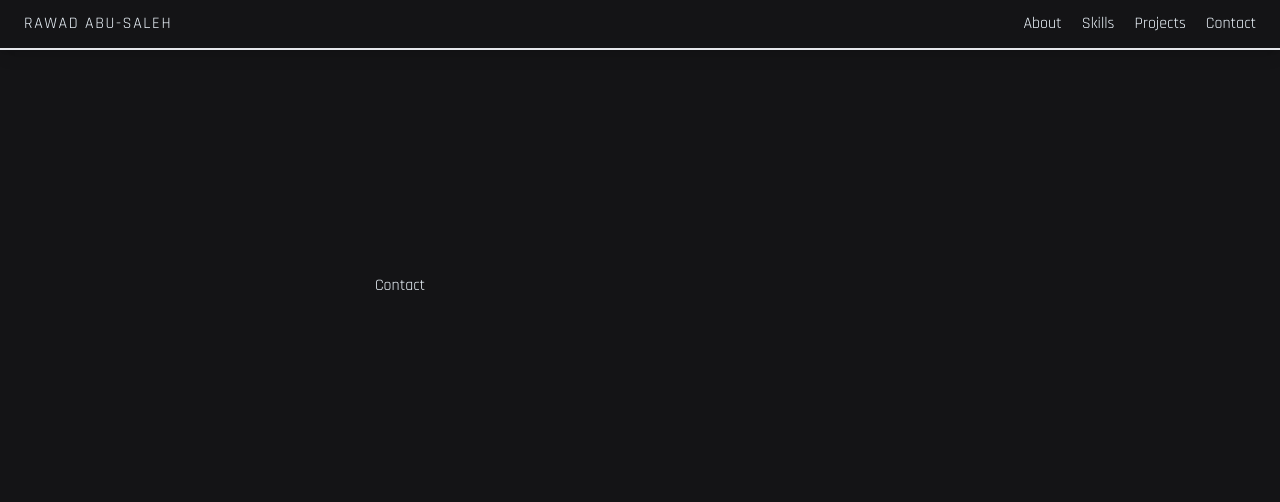
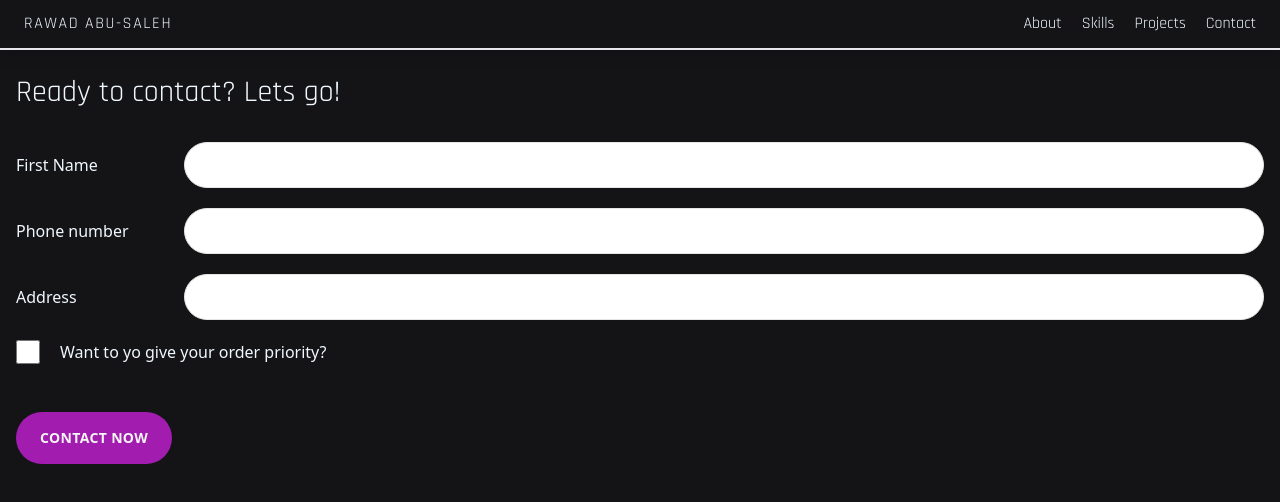
Before and after one commit to rawadabu/portfolio-rawad, a React (Vite) app in the folder portfolio/: page /contact in a window 1280 px wide. Shown: the top 502 px of the page. Built offline with nearby package versions, Linux system fonts and the light colour scheme.

Commit message:
Fetching data fixed 🥳

```diff
--- a/portfolio/src/App.jsx
+++ b/portfolio/src/App.jsx
@@ -15,7 +15,6 @@ const router = createBrowserRouter([
       {
         path: "/",
         element: <Home />,
-        errorElement: <Error />,
       },
       {
         path: "/about",
--- a/portfolio/src/features/contact/Contact.jsx
+++ b/portfolio/src/features/contact/Contact.jsx
@@ -1,7 +1,71 @@
+import { Form, useActionData, useNavigation } from "react-router-dom";
+import Button from "../../ui/Button";
+
 function Contact() {
+  const navigation = useNavigation();
+  const isSubmitting = navigation.state === "submitting";
+  const formErrors = useActionData(); // We get this when is not submittion made, error or somethings
+
   return (
-    <div className="justify-between grid grid-cols-2 p-40 text-center  sm:my-16 font-playpen">
-      Contact
+    <div className="px-4 py-6">
+      <h2 className="mb-8 text-3xl font-playpen">Ready to contact? Lets go!</h2>
+      <Form>
+        <div className="mb-5 flex flex-col gap-2 sm:flex-row sm:items-center">
+          <label className="sm:basis-40">First Name</label>
+          <input
+            className="input grow"
+            type="text"
+            name="customer"
+            // defaultValue={username}
+            required
+          />
+        </div>
+
+        <div className="mb-5 flex flex-col gap-2 sm:flex-row sm:items-center">
+          <label className="sm:basis-40">Phone number</label>
+          <div className="grow">
+            <input className="input w-full " type="tel" name="phone" required />
+            {formErrors?.phone && (
+              <p className="mt-2 rounded-md bg-red-100 p-2 text-xs text-red-700">
+                {formErrors.phone}
+              </p>
+            )}
+          </div>
+        </div>
+
+        <div className="mb-5 flex flex-col gap-2 sm:flex-row sm:items-center">
+          <label className="sm:basis-40">Address</label>
+          <div className="grow">
+            <input
+              type="text"
+              name="address"
+              required
+              className="w-full rounded-full border border-stone-200 px-4 py-2 text-sm transition-all duration-300 placeholder:text-stone-500 focus:ring focus:ring-yellow-400 md:px-6 md:py-3"
+            />
+          </div>
+        </div>
+
+        <div className="mb-12 flex items-center gap-5">
+          <input
+            type="checkbox"
+            name="priority"
+            id="priority"
+            className="h-6 w-6 accent-yellow-400 focus:ring focus:ring-yellow-400 focus:ring-offset-2"
+            // value={withPriority}
+            // onChange={(e) => setWithPriority(e.target.checked)}
+          />
+          <label className="font-medium" htmlFor="priority">
+            Want to yo give your order priority?
+          </label>
+        </div>
+
+        <div>
+          <input type="hidden" name="cart" />
+          <Button type="primary" disabled={isSubmitting}>
+            {isSubmitting ? "Submitting ..." : "Contact now"}
+          </Button>
+        </div>
+      </Form>
     </div>
   );
 }
--- a/portfolio/src/features/projects/Projects.jsx
+++ b/portfolio/src/features/projects/Projects.jsx
@@ -3,7 +3,9 @@ import { getRepos } from "../../services/apiRepos";
 import ProjectItem from "./ProjectItem";
 
 function Projects() {
+  // console.log("RENDERED");
   const repos = useLoaderData();
+  // console.log("Projects component - repos:", repos);
 
   return (
     <ul>
@@ -15,7 +17,9 @@ function Projects() {
 }
 
 export async function loader() {
+  // console.log("Loader function - Start");
   const repos = await getRepos();
+  // console.log("Loader function - Repos:", repos);
   return repos;
 }
 
--- a/portfolio/src/services/apiRepos.js
+++ b/portfolio/src/services/apiRepos.js
@@ -5,6 +5,6 @@ export async function getRepos() {
 
   if (!res.ok) throw Error("Failed getting menu");
 
-  const { data } = await res.json();
+  const data = await res.json();
   return data;
 }
```
